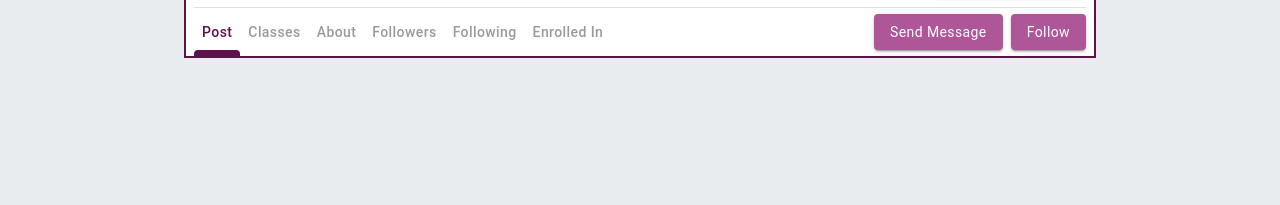
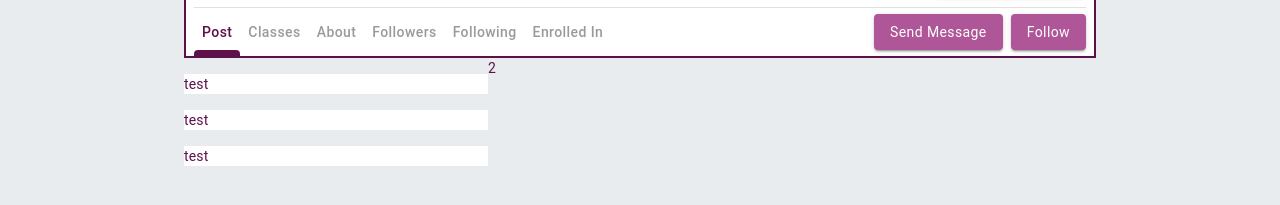
Before and after one commit to saimonazad/paathshala-frontend, a Next.js app: page /profile in a window 1280 px wide. Shown: the part 529-734 px from the top of the page. Built offline with nearby package versions, Linux system fonts and the light colour scheme.

Commit message:
ProfileTab component added

```diff
--- a/src/components/profile/header/index.js
+++ b/src/components/profile/header/index.js
@@ -19,8 +19,8 @@ import {
 } from "@material-ui/core";
 import AddPhotoIcon from "@material-ui/icons/AddPhotoAlternate";
 import PersonAddIcon from "@material-ui/icons/PersonAdd";
-import ChatIcon from "@material-ui/icons/ChatOutlined";
-import MoreIcon from "@material-ui/icons/MoreVert";
+//components
+import ProfileTab from "../profileTab";
 
 const useStyles = makeStyles((theme) => ({
   root: {
@@ -143,30 +143,9 @@ const useStyles = makeStyles((theme) => ({
   mailIcon: {
     marginRight: theme.spacing(1),
   },
-  tabRoot: {
-    padding: 0,
-    margin: 0,
-    minWidth: 0,
-    padding: theme.spacing(0, 1),
-    textTransform: "none",
-    "&.Mui-selected": {
-      color: theme.palette.secondary.main,
-    },
-  },
-  tabText: {
-    color: theme.palette.other.DoveGray,
-  },
 
   profileLinks: {
     padding: theme.spacing(0, 1),
-  },
-  profileLinks__right: {
-    alignSelf: "center",
-    "& button": {
-      marginLeft: theme.spacing(1),
-      fontWeight: "normal",
-      textTransform: "none",
-    },
   },
 }));
 
@@ -204,11 +183,7 @@ const Header = (props) => {
   const handleSnackbarClose = () => {
     setOpenSnackbar(false);
   };
-  const [value, setValue] = React.useState("one");
 
-  const handleChange = (event, newValue) => {
-    setValue(newValue);
-  };
 
   return (
     <div {...rest} className={clsx(classes.root, className)}>
@@ -276,31 +251,7 @@ const Header = (props) => {
       </div>
       <div className={classes.profileLinks}>
         <Divider />
-        <Box display="flex" justifyContent="space-between">
-          <Tabs
-            variant="standard"
-            value={value}
-            onChange={handleChange}
-            indicatorColor="secondary"
-            aria-label="secondary tabs example"
-            className={classes.tabText}
-          >
-            <Tab className={classes.tabRoot} value="one" label="Post"></Tab>
-            <Tab className={classes.tabRoot} value="two" label="Classes" />
-            <Tab className={classes.tabRoot} value="three" label="About" />
-            <Tab className={classes.tabRoot} value="four" label="Followers" />
-            <Tab className={classes.tabRoot} value="five" label="Following" />
-            <Tab className={classes.tabRoot} value="six" label="Enrolled In" />
-          </Tabs>
-          <div className={classes.profileLinks__right}>
-            <Button color="primary" variant="contained">
-              Send Message
-            </Button>
-            <Button color="primary" variant="contained">
-              Follow
-            </Button>
-          </div>
-        </Box>
+        <ProfileTab />
       </div>
 
       <Snackbar
--- a/src/components/profile/index.js
+++ b/src/components/profile/index.js
@@ -1,12 +1,34 @@
+import { Grid } from '@material-ui/core'
 import React from 'react'
 import Header from './header'
+import InfoContainer from './infoContainer'
+import { Container, makeStyles } from "@material-ui/core";
 
+const useStyles = makeStyles((theme) => ({
+  root: {
+    "& > * > *": {
+      margin: theme.spacing(2, 0),
+    },
+  },
+}));
 const Profile = () => {
+      const classes = useStyles();
+
     return (
-        <>
-            <Header/>
-        </>
-    )
+      <>
+        <Header />
+        <Grid container className={classes.root}>
+          <Grid item xs={4}>
+            <InfoContainer />
+            <InfoContainer />
+            <InfoContainer />
+          </Grid>
+          <Grid item xs={8}>
+            2
+          </Grid>
+        </Grid>
+      </>
+    );
 }
 
 export default Profile
--- /dev/null
+++ b/src/components/profile/infoContainer/index.js
@@ -0,0 +1,8 @@
+import { Box } from '@material-ui/core'
+import React from 'react'
+
+const InfoContainer = () => {
+    return <Box bgcolor="background.box">test</Box>;
+}
+
+export default InfoContainer
--- /dev/null
+++ b/src/components/profile/profileTab/index.js
@@ -0,0 +1,65 @@
+import React, { useState } from "react";
+
+import { Box, Tabs, Tab, Button, makeStyles } from "@material-ui/core";
+
+const useStyles = makeStyles((theme) => ({
+  tabRoot: {
+    padding: 0,
+    margin: 0,
+    minWidth: 0,
+    padding: theme.spacing(0, 1),
+    textTransform: "none",
+    "&.Mui-selected": {
+      color: theme.palette.secondary.main,
+    },
+  },
+  tabText: {
+    color: theme.palette.other.DoveGray,
+  },
+  profileLinks__right: {
+    alignSelf: "center",
+    "& button": {
+      marginLeft: theme.spacing(1),
+      fontWeight: "normal",
+      textTransform: "none",
+    },
+  },
+}));
+
+const ProfileTab = () => {
+  const classes = useStyles();
+  const [value, setValue] = useState("one");
+
+  const handleChange = (event, newValue) => {
+    setValue(newValue);
+  };
+  return (
+    <Box display="flex" justifyContent="space-between">
+      <Tabs
+        variant="standard"
+        value={value}
+        onChange={handleChange}
+        indicatorColor="secondary"
+        aria-label="secondary tabs example"
+        className={classes.tabText}
+      >
+        <Tab className={classes.tabRoot} value="one" label="Post" />
+        <Tab className={classes.tabRoot} value="two" label="Classes" />
+        <Tab className={classes.tabRoot} value="three" label="About" />
+        <Tab className={classes.tabRoot} value="four" label="Followers" />
+        <Tab className={classes.tabRoot} value="five" label="Following" />
+        <Tab className={classes.tabRoot} value="six" label="Enrolled In" />
+      </Tabs>
+      <div className={classes.profileLinks__right}>
+        <Button color="primary" variant="contained">
+          Send Message
+        </Button>
+        <Button color="primary" variant="contained">
+          Follow
+        </Button>
+      </div>
+    </Box>
+  );
+};
+
+export default ProfileTab;
--- a/src/layouts/app-layout.js
+++ b/src/layouts/app-layout.js
@@ -4,10 +4,10 @@ import { Container, makeStyles } from "@material-ui/core";
 
 const useStyles = makeStyles((theme) => ({
   root: {
-    "& > * > *": {
-      margin: theme.spacing(2, 0),
-      padding: theme.spacing(2),
-    },
+    // "& > * > *": {
+    //   margin: theme.spacing(2, 0),
+    //   padding: theme.spacing(2),
+    // },
   },
 }));
 
```
